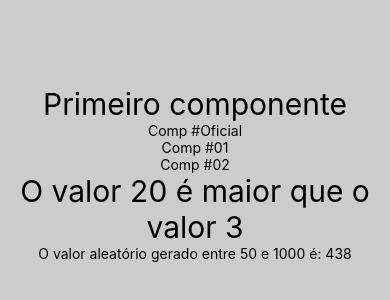
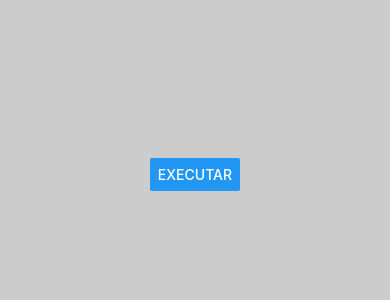
Before and after one commit to regeshengen/react, a React Native app in the folder fundamentos/: screen / in a window 390 px wide. Shown: the part 248-548 px from the top of the page. Built offline with nearby package versions, Linux system fonts and the light colour scheme.

Commit message:
botão com função simples

```diff
--- a/fundamentos/src/App.js
+++ b/fundamentos/src/App.js
@@ -4,17 +4,19 @@
 import Comp, { Comp1, Comp2 } from './components/Multi'
 import MinMax from './components/MinMax'
 import Aleatorio from './components/Aleatorio'
+import Botao from './components/Botao'
 import Style from './components/style'
 
 export default function() {
     return (
         <View style={Style.global}>
-            <Primeiro></Primeiro>
+            {/* <Primeiro></Primeiro>
             <Comp></Comp>
             <Comp1></Comp1>
             <Comp2></Comp2>
             <MinMax min={3} max={20}></MinMax>
-            <Aleatorio min={50} max={1000}></Aleatorio>
+            <Aleatorio min={50} max={1000}></Aleatorio> */}
+            <Botao></Botao>
         </View>
     )
 }
--- /dev/null
+++ b/fundamentos/src/components/Botao.js
@@ -0,0 +1,13 @@
+import React from 'react'
+import { Button } from 'react-native'
+
+export default () => {
+
+    function executar() {
+        alert("Botão pressionado")
+    }
+
+    return (
+        <Button title="Executar" onPress={executar}></Button>
+    )
+}
```
